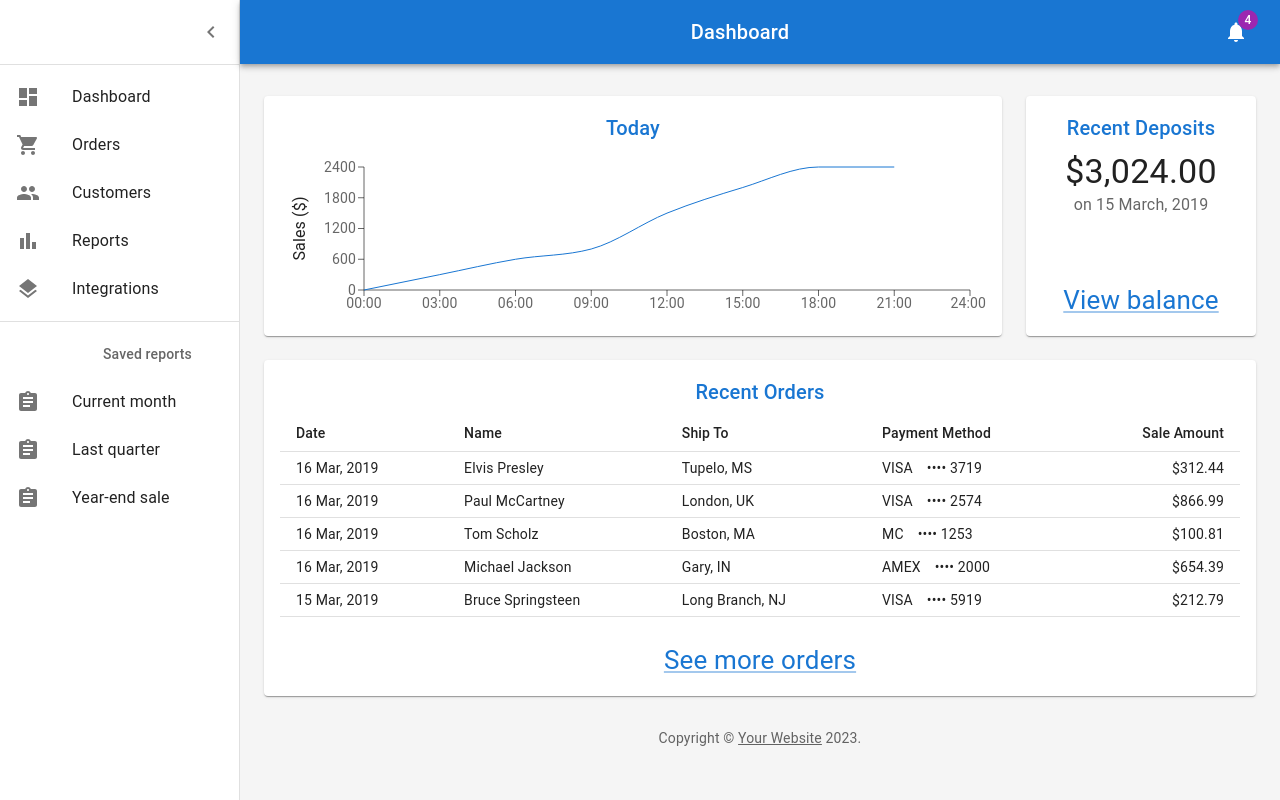
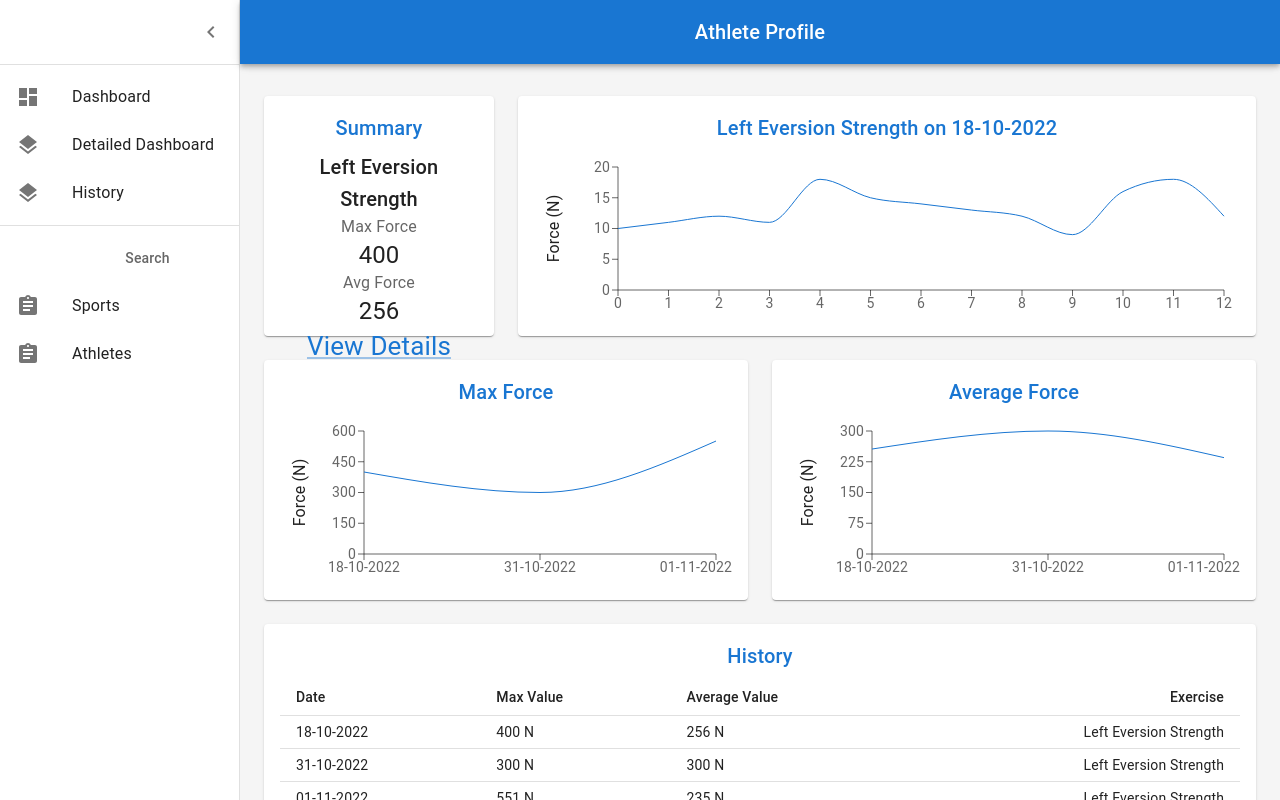
Before and after one commit to JessicaLim8/CapstoneFrontend, a React (Create React App) app: page / in a window 1280 px wide. Built offline with nearby package versions, Linux system fonts and the light colour scheme.

Commit message:
Reformat UI to fit data requirements

```diff
--- a/src/dashboard/Dashboard.js
+++ b/src/dashboard/Dashboard.js
@@ -18,9 +18,16 @@ import MenuIcon from '@mui/icons-material/Menu';
 import ChevronLeftIcon from '@mui/icons-material/ChevronLeft';
 import NotificationsIcon from '@mui/icons-material/Notifications';
 import { mainListItems, secondaryListItems } from './listItems';
-import Chart from './Chart';
-import Deposits from './Deposits';
-import Orders from './Orders';
+import TimeTrendLineChart from './TimeTrendLineChart';
+import DetailedChart from './DetailedChart';
+import Summary from './Summary';
+import History from './History';
+
+const data = [
+  {date: '18-10-2022', exercise: "Left Eversion Strength",  max: 400, avg: 256, data: [10, 11, 12, 11, 18, 15, 14, 13, 12, 9, 16, 18, 12]},
+  {date: '31-10-2022', exercise: "Left Eversion Strength", max: 300, avg: 300, data: [10, 11, 12, 13, 14, 15, 14, 13, 12]},
+  {date: '01-11-2022', exercise: "Left Eversion Strength", max: 551, avg: 235, data: [10, 11, 12, 13, 14, 15, 14, 13, 12]},
+];
 
 function Copyright(props) {
   return (
@@ -118,13 +125,8 @@ function DashboardContent() {
               noWrap
               sx={{ flexGrow: 1 }}
             >
-              Dashboard
+              Athlete Profile
             </Typography>
-            <IconButton color="inherit">
-              <Badge badgeContent={4} color="secondary">
-                <NotificationsIcon />
-              </Badge>
-            </IconButton>
           </Toolbar>
         </AppBar>
         <Drawer variant="permanent" open={open}>
@@ -162,7 +164,20 @@ function DashboardContent() {
           <Toolbar />
           <Container maxWidth="lg" sx={{ mt: 4, mb: 4 }}>
             <Grid container spacing={3}>
-              {/* Chart */}
+              {/* Summary */}
+              <Grid item xs={12} md={4} lg={3}>
+                <Paper
+                  sx={{
+                    p: 2,
+                    display: 'flex',
+                    flexDirection: 'column',
+                    height: 240,
+                  }}
+                >
+                  <Summary exercise={data[0].exercise} max={data[0].max} avg={data[0].avg}/>
+                </Paper>
+              </Grid>
+              {/* Last Datapoint */}
               <Grid item xs={12} md={8} lg={9}>
                 <Paper
                   sx={{
@@ -172,11 +187,11 @@ function DashboardContent() {
                     height: 240,
                   }}
                 >
-                  <Chart />
+                  <DetailedChart data={data[0]}/>
                 </Paper>
               </Grid>
-              {/* Recent Deposits */}
-              <Grid item xs={12} md={4} lg={3}>
+              {/* Max */}
+              <Grid item xs={12} md={8} lg={6}>
                 <Paper
                   sx={{
                     p: 2,
@@ -185,13 +200,26 @@ function DashboardContent() {
                     height: 240,
                   }}
                 >
-                  <Deposits />
+                  <TimeTrendLineChart title="Max Force" data={data} dataKey="max"/>
+                </Paper>
+              </Grid>
+              {/* Avg */}
+              <Grid item xs={12} md={6} lg={6}>
+                <Paper
+                  sx={{
+                    p: 2,
+                    display: 'flex',
+                    flexDirection: 'column',
+                    height: 240,
+                  }}
+                >
+                  <TimeTrendLineChart title="Average Force" data={data} dataKey="avg"/>
                 </Paper>
               </Grid>
               {/* Recent Orders */}
               <Grid item xs={12}>
                 <Paper sx={{ p: 2, display: 'flex', flexDirection: 'column' }}>
-                  <Orders />
+                  <History data={data} />
                 </Paper>
               </Grid>
             </Grid>
--- a/src/dashboard/Chart.js
+++ b/src/dashboard/DetailedChart.js
@@ -2,33 +2,29 @@ import * as React from 'react';
 import { useTheme } from '@mui/material/styles';
 import { LineChart, Line, XAxis, YAxis, Label, ResponsiveContainer } from 'recharts';
 import Title from './Title';
+import { contentQuotesLinter } from '@ant-design/cssinjs/lib/linters';
 
-// Generate Sales Data
-function createData(time, amount) {
-  return { time, amount };
+function createData(unformattedData) {
+    const trendData = unformattedData.data.map(remap);
+    console.log(trendData);
+    return trendData;
 }
 
-const data = [
-  createData('00:00', 0),
-  createData('03:00', 300),
-  createData('06:00', 600),
-  createData('09:00', 800),
-  createData('12:00', 1500),
-  createData('15:00', 2000),
-  createData('18:00', 2400),
-  createData('21:00', 2400),
-  createData('24:00', undefined),
-];
+function remap(force) {
+    return {force};
+}
 
-export default function Chart() {
+export default function DetailedChart(props) {
   const theme = useTheme();
 
   return (
     <React.Fragment>
-      <Title>Today</Title>
+      <Title>
+        {props.data.exercise} on {props.data.date}
+      </Title>
       <ResponsiveContainer>
         <LineChart
-          data={data}
+          data={createData(props.data)}
           margin={{
             top: 16,
             right: 16,
@@ -37,7 +33,6 @@ export default function Chart() {
           }}
         >
           <XAxis
-            dataKey="time"
             stroke={theme.palette.text.secondary}
             style={theme.typography.body2}
           />
@@ -54,13 +49,13 @@ export default function Chart() {
                 ...theme.typography.body1,
               }}
             >
-              Sales ($)
+              Force (N)
             </Label>
           </YAxis>
           <Line
             isAnimationActive={false}
             type="monotone"
-            dataKey="amount"
+            dataKey="force"
             stroke={theme.palette.primary.main}
             dot={false}
           />
--- /dev/null
+++ b/src/dashboard/History.js
@@ -0,0 +1,44 @@
+import * as React from 'react';
+import Link from '@mui/material/Link';
+import Table from '@mui/material/Table';
+import TableBody from '@mui/material/TableBody';
+import TableCell from '@mui/material/TableCell';
+import TableHead from '@mui/material/TableHead';
+import TableRow from '@mui/material/TableRow';
+import Title from './Title';
+
+
+function preventDefault(event) {
+  event.preventDefault();
+}
+
+export default function History(props) {
+  return (
+    <React.Fragment>
+      <Title>History</Title>
+      <Table size="small">
+        <TableHead>
+          <TableRow>
+            <TableCell>Date</TableCell>
+            <TableCell>Max Value</TableCell>
+            <TableCell>Average Value</TableCell>
+            <TableCell align="right">Exercise</TableCell>
+          </TableRow>
+        </TableHead>
+        <TableBody>
+          {props.data.map((row) => (
+            <TableRow key={row.id}>
+              <TableCell>{row.date}</TableCell>
+              <TableCell>{row.max} N</TableCell>
+              <TableCell>{row.avg} N</TableCell>
+              <TableCell align="right">{row.exercise}</TableCell>
+            </TableRow>
+          ))}
+        </TableBody>
+      </Table>
+      <Link color="primary" href="#" onClick={preventDefault} sx={{ mt: 3 }}>
+        See more history
+      </Link>
+    </React.Fragment>
+  );
+}
--- a/src/dashboard/Orders.js
+++ /dev/null
@@ -1,86 +0,0 @@
-import * as React from 'react';
-import Link from '@mui/material/Link';
-import Table from '@mui/material/Table';
-import TableBody from '@mui/material/TableBody';
-import TableCell from '@mui/material/TableCell';
-import TableHead from '@mui/material/TableHead';
-import TableRow from '@mui/material/TableRow';
-import Title from './Title';
-
-// Generate Order Data
-function createData(id, date, name, shipTo, paymentMethod, amount) {
-  return { id, date, name, shipTo, paymentMethod, amount };
-}
-
-const rows = [
-  createData(
-    0,
-    '16 Mar, 2019',
-    'Elvis Presley',
-    'Tupelo, MS',
-    'VISA ⠀•••• 3719',
-    312.44,
-  ),
-  createData(
-    1,
-    '16 Mar, 2019',
-    'Paul McCartney',
-    'London, UK',
-    'VISA ⠀•••• 2574',
-    866.99,
-  ),
-  createData(2, '16 Mar, 2019', 'Tom Scholz', 'Boston, MA', 'MC ⠀•••• 1253', 100.81),
-  createData(
-    3,
-    '16 Mar, 2019',
-    'Michael Jackson',
-    'Gary, IN',
-    'AMEX ⠀•••• 2000',
-    654.39,
-  ),
-  createData(
-    4,
-    '15 Mar, 2019',
-    'Bruce Springsteen',
-    'Long Branch, NJ',
-    'VISA ⠀•••• 5919',
-    212.79,
-  ),
-];
-
-function preventDefault(event) {
-  event.preventDefault();
-}
-
-export default function Orders() {
-  return (
-    <React.Fragment>
-      <Title>Recent Orders</Title>
-      <Table size="small">
-        <TableHead>
-          <TableRow>
-            <TableCell>Date</TableCell>
-            <TableCell>Name</TableCell>
-            <TableCell>Ship To</TableCell>
-            <TableCell>Payment Method</TableCell>
-            <TableCell align="right">Sale Amount</TableCell>
-          </TableRow>
-        </TableHead>
-        <TableBody>
-          {rows.map((row) => (
-            <TableRow key={row.id}>
-              <TableCell>{row.date}</TableCell>
-              <TableCell>{row.name}</TableCell>
-              <TableCell>{row.shipTo}</TableCell>
-              <TableCell>{row.paymentMethod}</TableCell>
-              <TableCell align="right">{`$${row.amount}`}</TableCell>
-            </TableRow>
-          ))}
-        </TableBody>
-      </Table>
-      <Link color="primary" href="#" onClick={preventDefault} sx={{ mt: 3 }}>
-        See more orders
-      </Link>
-    </React.Fragment>
-  );
-}
--- a/src/dashboard/Deposits.js
+++ b/src/dashboard/Summary.js
@@ -7,19 +7,28 @@ function preventDefault(event) {
   event.preventDefault();
 }
 
-export default function Deposits() {
+export default function Summary(props) {
   return (
     <React.Fragment>
-      <Title>Recent Deposits</Title>
-      <Typography component="p" variant="h4">
-        $3,024.00
+      <Title>Summary</Title>
+      <Typography component="p" variant="h6">
+        {props.exercise}
       </Typography>
       <Typography color="text.secondary" sx={{ flex: 1 }}>
-        on 15 March, 2019
+        Max Force
+      </Typography>
+      <Typography component="p" variant="h5">
+        {props.max}
+      </Typography>
+      <Typography color="text.secondary" sx={{ flex: 1 }}>
+        Avg Force
+      </Typography>
+      <Typography component="p" variant="h5">
+        {props.avg}
       </Typography>
       <div>
         <Link color="primary" href="#" onClick={preventDefault}>
-          View balance
+          View Details
         </Link>
       </div>
     </React.Fragment>
--- /dev/null
+++ b/src/dashboard/TimeTrendLineChart.js
@@ -0,0 +1,73 @@
+import * as React from 'react';
+import { useTheme } from '@mui/material/styles';
+import { LineChart, Line, XAxis, YAxis, Label, ResponsiveContainer } from 'recharts';
+import Title from './Title';
+
+// Generate Sales Data
+function createData(time, amount) {
+  return { time, amount };
+}
+
+const data = [
+  createData('00:00', 0),
+  createData('03:00', 300),
+  createData('06:00', 600),
+  createData('09:00', 800),
+  createData('12:00', 1500),
+  createData('15:00', 2000),
+  createData('18:00', 2400),
+  createData('21:00', 2400),
+  createData('24:00', undefined),
+];
+
+export default function TimeTrendLineChart(props) {
+  const theme = useTheme();
+
+  return (
+    <React.Fragment>
+      <Title>
+        {props.title}
+      </Title>
+      <ResponsiveContainer>
+        <LineChart
+        data={props.data}
+          margin={{
+            top: 16,
+            right: 16,
+            bottom: 0,
+            left: 24,
+          }}
+        >
+          <XAxis
+            dataKey="date"
+            stroke={theme.palette.text.secondary}
+            style={theme.typography.body2}
+          />
+          <YAxis
+            stroke={theme.palette.text.secondary}
+            style={theme.typography.body2}
+          >
+            <Label
+              angle={270}
+              position="left"
+              style={{
+                textAnchor: 'middle',
+                fill: theme.palette.text.primary,
+                ...theme.typography.body1,
+              }}
+            >
+              Force (N)
+            </Label>
+          </YAxis>
+          <Line
+            isAnimationActive={false}
+            type="monotone"
+            dataKey={props.dataKey}
+            stroke={theme.palette.primary.main}
+            dot={false}
+          />
+        </LineChart>
+      </ResponsiveContainer>
+    </React.Fragment>
+  );
+}
--- a/src/dashboard/listItems.js
+++ b/src/dashboard/listItems.js
@@ -20,27 +20,15 @@ export const mainListItems = (
     </ListItemButton>
     <ListItemButton>
       <ListItemIcon>
-        <ShoppingCartIcon />
+        <LayersIcon />
       </ListItemIcon>
-      <ListItemText primary="Orders" />
-    </ListItemButton>
-    <ListItemButton>
-      <ListItemIcon>
-        <PeopleIcon />
-      </ListItemIcon>
-      <ListItemText primary="Customers" />
-    </ListItemButton>
-    <ListItemButton>
-      <ListItemIcon>
-        <BarChartIcon />
-      </ListItemIcon>
-      <ListItemText primary="Reports" />
+      <ListItemText primary="Detailed Dashboard" />
     </ListItemButton>
     <ListItemButton>
       <ListItemIcon>
         <LayersIcon />
       </ListItemIcon>
-      <ListItemText primary="Integrations" />
+      <ListItemText primary="History" />
     </ListItemButton>
   </React.Fragment>
 );
@@ -48,25 +36,19 @@ export const mainListItems = (
 export const secondaryListItems = (
   <React.Fragment>
     <ListSubheader component="div" inset>
-      Saved reports
+      Search
     </ListSubheader>
     <ListItemButton>
       <ListItemIcon>
         <AssignmentIcon />
       </ListItemIcon>
-      <ListItemText primary="Current month" />
+      <ListItemText primary="Sports" />
     </ListItemButton>
     <ListItemButton>
       <ListItemIcon>
         <AssignmentIcon />
       </ListItemIcon>
-      <ListItemText primary="Last quarter" />
-    </ListItemButton>
-    <ListItemButton>
-      <ListItemIcon>
-        <AssignmentIcon />
-      </ListItemIcon>
-      <ListItemText primary="Year-end sale" />
+      <ListItemText primary="Athletes" />
     </ListItemButton>
   </React.Fragment>
 );
```
